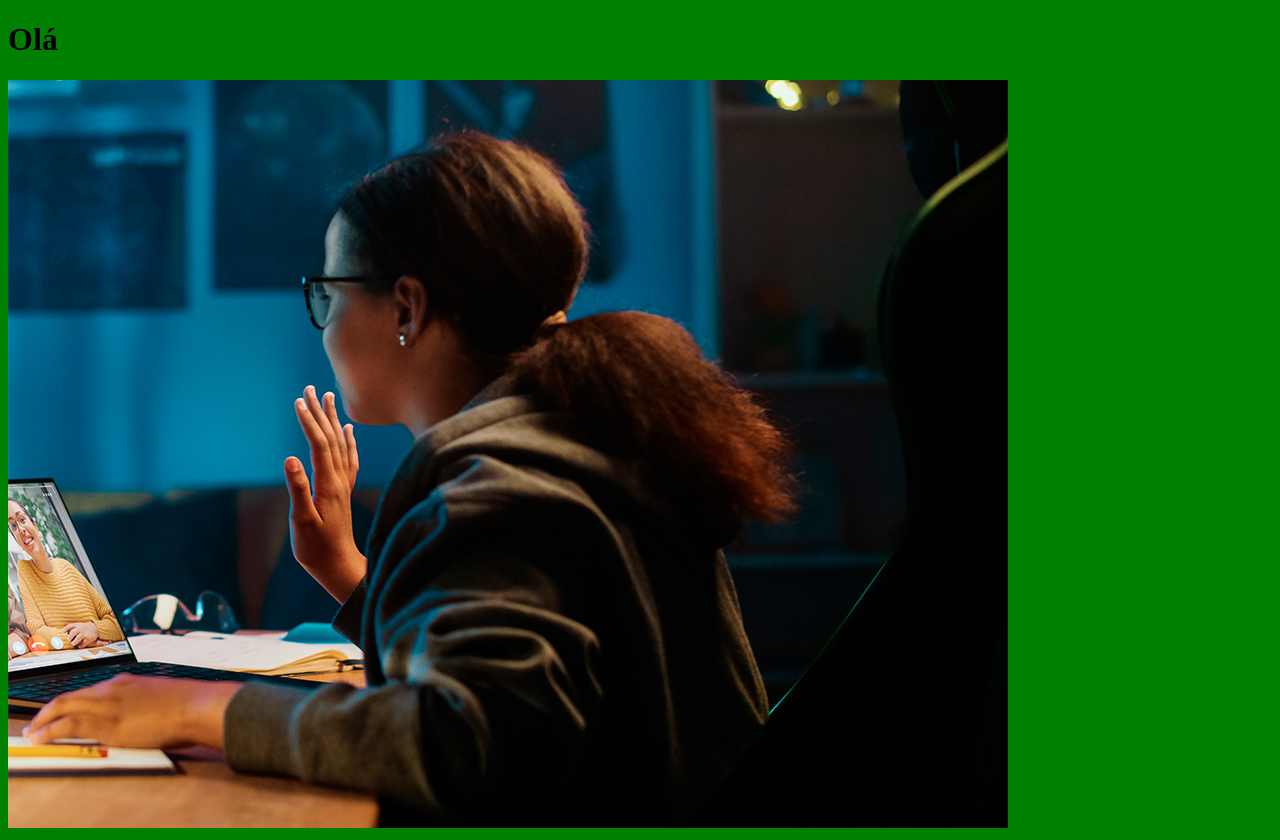
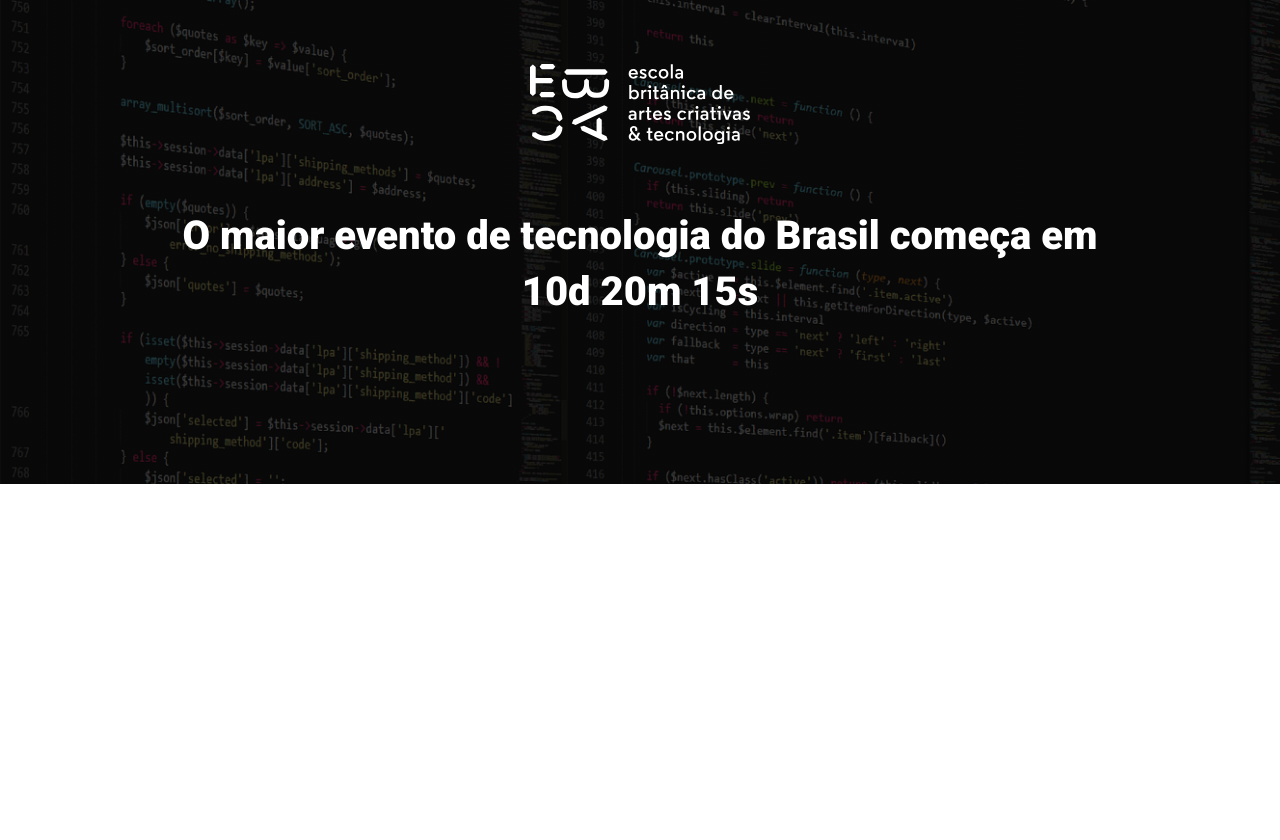
Before and after one commit to MarcoPenha043/landingpage-atividade-pratica, a website built with Parcel: page src/index.html in a window 1280 px wide. After the commit the page ends 800 px from the top, so only its background shows below. Built offline with nearby package versions, Linux system fonts and the light colour scheme.

Commit message:
criando o hero

```diff
--- a/src/index.html
+++ b/src/index.html
@@ -1,14 +1,23 @@
 <!DOCTYPE html>
-<html lang="en">
+<html lang="pt-BR ">
 <head>
     <meta charset="UTF-8">
     <meta name="viewport" content="width=device-width, initial-scale=1.0">
-    <title>Document</title>
+    <title>EBAC Tech Talks</title>
+    <link rel="preconnect" href="https://fonts.googleapis.com">
+    <link rel="preconnect" href="https://fonts.gstatic.com" crossorigin>
+    <link href="https://fonts.googleapis.com/css2?family=Roboto:ital,wght@0,100;0,300;0,400;0,500;0,700;0,900;1,100;1,300;1,400;1,500;1,700;1,900&display=swap" rel="stylesheet">
     <link rel="stylesheet" href="styles/main.scss">
 </head>
 <body>
-    <h1>Olá</h1>
-    <img src="./images/backend.png" alt="">
+    <header class="hero">
+        <div class="container">
+            <img class="hero__logo" src="./images/ebac_logo.svg" alt="EBAC">
+            <p class="hero__text">
+                O maior evento de tecnologia do Brasil começa em 10d 20m 15s
+            </p>
+        </div>
+    </header>
 
     <script src="scripts/main.js"></script>
 </body>
--- /dev/null
+++ b/src/styles/_hero.scss
@@ -0,0 +1,38 @@
+.hero{
+    padding-top: 64px;
+    padding-bottom: 100px;
+    background: linear-gradient(rgba(0, 0, 0, 0.7), rgba(0, 0, 0, 0.7)), url(../images/fundo.png);;
+    background-repeat: no-repeat;
+    background-size: cover;
+    position: relative;
+
+    &__logo{
+        margin: 0 auto;
+        height: 80px;
+        display: block;
+    }
+
+    &__text{
+        margin-top: 64px;
+        margin-bottom: 64px;
+        font-size: 40px;
+        line-height: 56px;
+        color: #fff;
+        font-weight: 800;
+        text-align: center;
+    }
+
+    @media (max-width:640px){
+        padding: 40px 0;
+
+        &__logo{
+            height: 40px;
+        }
+
+        &__text{
+            font-size: 22px;
+            line-height: 24px;
+            margin: 24px 0;
+        }
+    }
+}
--- a/src/styles/main.scss
+++ b/src/styles/main.scss
@@ -1,3 +1,23 @@
-body{
-    background-color: green;
+@use 'hero' as *;
+
+*{
+    margin: 0;
+    padding: 0;
+    box-sizing: border-box;
+    font-family: Roboto, sans-serif;
+    color: #fff;
 }
+
+.container{
+    max-width: 960px;
+    width: 100%;
+    margin: 0 auto;
+
+    @media (max-width: 640px){
+        max-width: 80%;
+    }
+
+    @media (max-width: 1024px){
+        max-width: 90%;
+    }
+}
```
